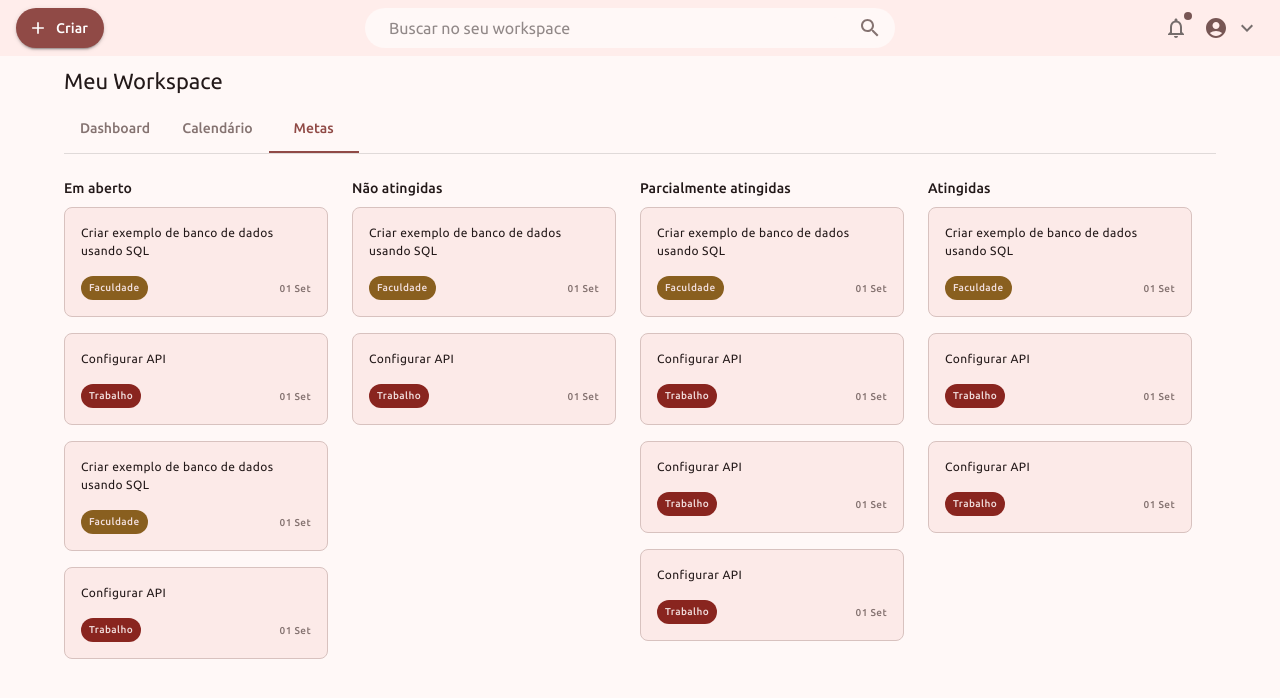
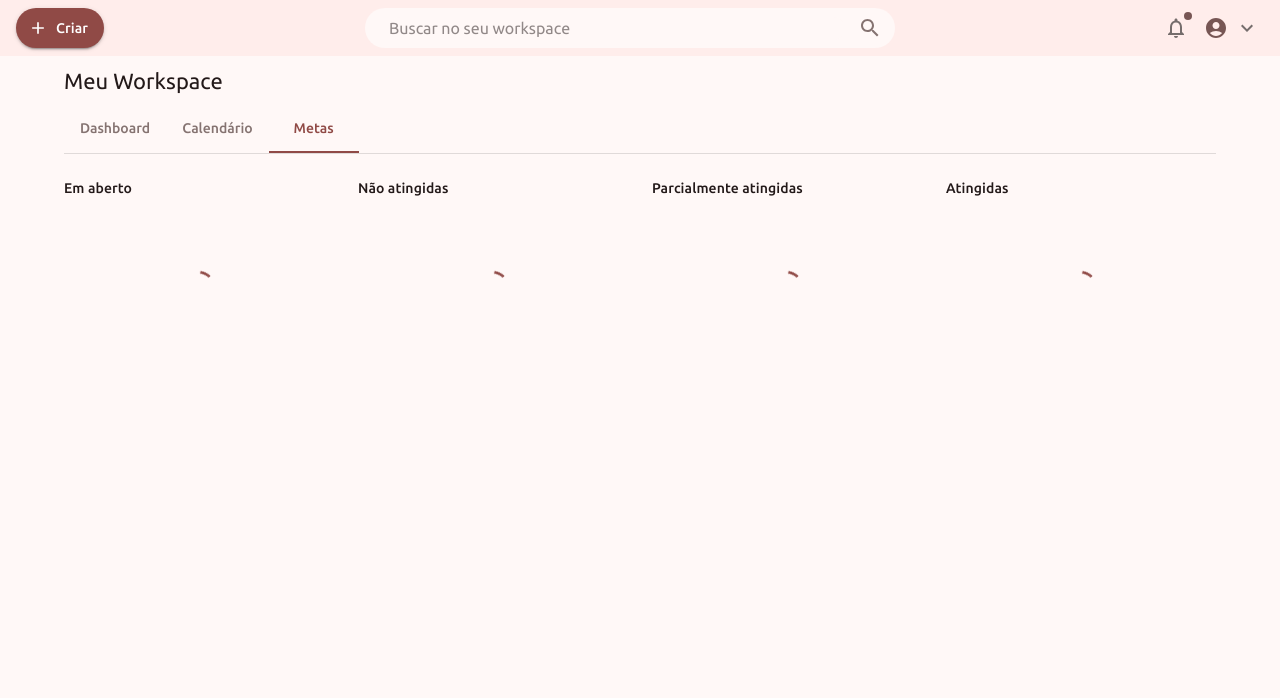
Before and after one commit to projetos-ufape/planIn-web, a React (Vite) app: page / in a window 1280 px wide. Shown: the top 698 px of the page. Built offline with nearby package versions, Linux system fonts and the light colour scheme.

Commit message:
feat: adicao de loading em metas

```diff
--- a/src/components/Goals/Column.tsx
+++ b/src/components/Goals/Column.tsx
@@ -2,14 +2,25 @@ import { Box, Typography, useTheme } from "@mui/material";
 import { Card } from "./Card";
 import { FONT } from "../../utils/theme";
 import { GoalProps } from "../../types/GoalsProps";
+import { Loading } from "../Loading";
 
 type ColumnProps = {
   label: string;
   data: GoalProps[];
+  loading: boolean;
 }
 
-export function Column({label, data}: ColumnProps) {
+export function Column({label, data, loading}: ColumnProps) {
   const { palette } = useTheme();
+
+
+  const LoadingComponent = () => {
+    return (
+      <Box display="flex" height="100%" alignItems="center" justifyContent="center" marginTop={8}>
+        <Loading />
+      </Box>
+    );
+  }
 
   return (
     <Box display="flex" flexDirection="column" gap={1}>
@@ -22,11 +33,15 @@ export function Column({label, data}: ColumnProps) {
         {label}
       </Typography>
       <Box display="flex" flexDirection="column" gap={2}>
-        {
-          data.map((g) => {
-            return (<Card data={g} />)
-          })
-        }
+        {!loading ? (
+          <LoadingComponent />
+        ) : (
+          <>
+            {data.map((g) => {
+              return <Card data={g} />;
+            })}
+          </>
+        )}
       </Box>
     </Box>
   );
--- a/src/components/Goals/index.tsx
+++ b/src/components/Goals/index.tsx
@@ -1,6 +1,6 @@
 import { Grid } from "@mui/material";
 import { Column } from "./Column";
-import { useState } from "react";
+import { useEffect, useState } from "react";
 import { GoalsSummaryProps } from "../../types/GoalsProps";
 
 export function Goals() {
@@ -116,21 +116,28 @@ export function Goals() {
       }
     },
   ],});
+  const [loading, setLoading] = useState(false);
 
+  useEffect(() => {
+    setLoading(true);
+    setTimeout(() => {
+      setLoading(false);
+    }, 1500);
+  }, []);
 
   return (
-    <Grid container width="100%" spacing={3}>
+    <Grid container height="100%" spacing={3}>
       <Grid item xs={3}>
-        <Column label="Em aberto" data={goals.open} />
+        <Column loading={loading} label="Em aberto" data={goals.open} />
       </Grid>
       <Grid item xs={3}>
-        <Column label="Não atingidas" data={goals.notReached} />
+        <Column loading={loading} label="Não atingidas" data={goals.notReached} />
       </Grid>
       <Grid item xs={3}>
-        <Column label="Parcialmente atingidas" data={goals.partiallyReached} />
+        <Column loading={loading} label="Parcialmente atingidas" data={goals.partiallyReached} />
       </Grid>
       <Grid item xs={3}>
-        <Column label="Atingidas" data={goals.reached} />
+        <Column loading={loading} label="Atingidas" data={goals.reached} />
       </Grid>
     </Grid>
   )
--- a/src/components/Loading.tsx
+++ b/src/components/Loading.tsx
@@ -3,7 +3,7 @@ import { Box, CircularProgress } from "@mui/material";
 export function Loading() {
   return (
     <Box display="flex" height="100%" alignItems="center" justifyContent="center">
-      <CircularProgress color="primary" />
+      <CircularProgress size="2rem" color="primary" />
     </Box>
   )
 }
```
